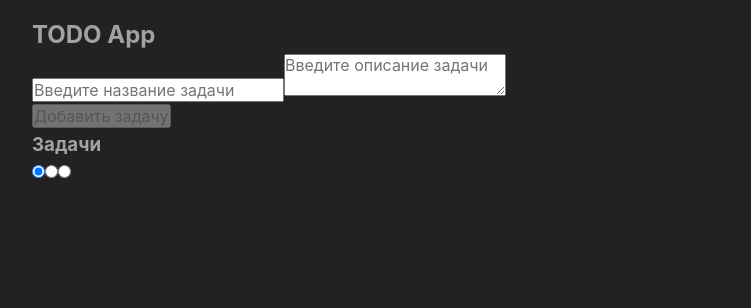
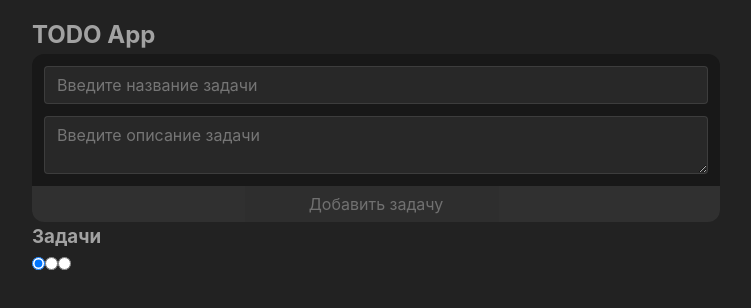
Before and after one commit to LlONED/todo-app, a Vue app: page / in a window 1280 px wide. Shown: the top 308 px of the page, without its empty margins (264-1015 px from the left). Built offline with nearby package versions, Linux system fonts and the light colour scheme.

Commit message:
Added style for TaskForm

```diff
--- a/src/assets/base.css
+++ b/src/assets/base.css
@@ -14,6 +14,16 @@
   --vt-c-divider-light-2: rgba(60, 60, 60, 0.12);
   --vt-c-divider-dark-1: rgba(84, 84, 84, 0.65);
   --vt-c-divider-dark-2: rgba(84, 84, 84, 0.48);
+
+  --green: hsla(160, 100%, 37%, 0.2);
+  --green-soft: hsla(160, 100%, 37%, 0.5);
+  --green-light: hsla(160, 100%, 37%, 0.6);
+  --green-mute: hsla(160, 100%, 37%, 1);
+
+  --red: hsla(0, 100%, 37%, 0.2);
+  --red-soft: hsla(0, 100%, 37%, 0.5);
+  --red-light: hsla(0, 100%, 37%, 0.6);
+  --red-mute: hsla(0, 100%, 37%, 1);
 
   --vt-c-text-light-1: var(--vt-c-indigo);
   --vt-c-text-light-2: rgba(60, 60, 60, 0.66);
--- a/src/assets/main.css
+++ b/src/assets/main.css
@@ -6,3 +6,27 @@
   padding: 1rem;
   font-weight: normal;
 }
+
+.text-field {
+  outline: none;
+
+  padding: 8px 12px;
+
+  border: 1px solid var(--color-border);
+  border-radius: 4px;
+
+  color: var(--color-text);
+  background-color: var(--vt-c-black-mute);
+
+  transition: 0.2s background-color ease;
+}
+
+.text-field:hover {
+  background-color: var(--vt-c-divider-dark-2);
+  transition: 0.2s background-color ease;
+}
+
+.text-field:focus {
+  background-color: var(--vt-c-divider-dark-1);
+  transition: 0.2s background-color ease;
+}
--- a/src/components/ToDo/TaskForm.vue
+++ b/src/components/ToDo/TaskForm.vue
@@ -18,24 +18,54 @@ function submit() {
 </script>
 
 <template>
-  <form @submit.prevent="submit">
-    <div>
-      <input
+  <form @submit.prevent="submit" class="form">
+    <div class="fields-wrapper">
+      <BaseInputText
         v-model="form.name"
-        type="text"
         name="name"
         placeholder="Введите название задачи"
       />
 
-      <textarea
+      <BaseTextarea
         v-model="form.description"
         name="description"
         placeholder="Введите описание задачи"
+        class="description"
       />
     </div>
 
-    <button :disabled="!isFormValid" type="submit">Добавить задачу</button>
+    <BaseButton :disabled="!isFormValid" success type="submit" class="submit">
+      Добавить задачу
+    </BaseButton>
   </form>
 </template>
 
-<style scoped></style>
+<style scoped>
+.form {
+  background-color: var(--vt-c-black);
+
+  width: 100%;
+
+  display: flex;
+  flex-direction: column;
+
+  border-radius: 12px;
+  overflow: hidden;
+}
+
+.fields-wrapper {
+  padding: 12px;
+
+  display: flex;
+  flex-direction: column;
+  gap: 12px;
+}
+
+.description {
+  resize: vertical;
+}
+
+.submit {
+  padding: 8px;
+}
+</style>
--- a/src/components/UI/Base/BaseButton.vue
+++ b/src/components/UI/Base/BaseButton.vue
@@ -1,9 +1,60 @@
 <script setup></script>
 
 <template>
-  <button>
+  <button
+    :class="[
+      'button',
+      {
+        danger: $attrs.hasOwnProperty('danger'),
+        success: $attrs.hasOwnProperty('success'),
+      },
+    ]"
+  >
     <slot></slot>
   </button>
 </template>
 
-<style scoped></style>
+<style scoped>
+.button {
+  color: var(--vt-c-white-soft);
+  cursor: pointer;
+  outline: none;
+  border: none;
+}
+
+.success {
+  background-color: var(--green-soft);
+
+  transition: 0.3s ease;
+}
+
+.success:not(:disabled):hover,
+.success:not(:disabled):focus {
+  background-color: var(--green-mute);
+
+  transition: 0.3s ease;
+}
+
+.danger {
+  background-color: var(--red-soft);
+
+  transition: 0.3s ease;
+}
+
+.danger:not(:disabled):hover,
+.danger:not(:disabled):focus {
+  background-color: var(--red-mute);
+
+  transition: 0.3s ease;
+}
+
+.button:disabled {
+  cursor: default;
+
+  opacity: 0.6;
+  color: var(--vt-c-text-dark-2);
+  background-color: var(--vt-c-divider-dark-1);
+
+  transition: 0.3s background-color ease;
+}
+</style>
--- a/src/components/UI/Base/BaseTextarea.vue
+++ b/src/components/UI/Base/BaseTextarea.vue
@@ -9,6 +9,7 @@ const { modelValue } = defineProps({
   <textarea
     @input="emit('update:modelValue', $event.target.value)"
     :value="modelValue"
+    class="text-field"
   ></textarea>
 </template>
 
```
